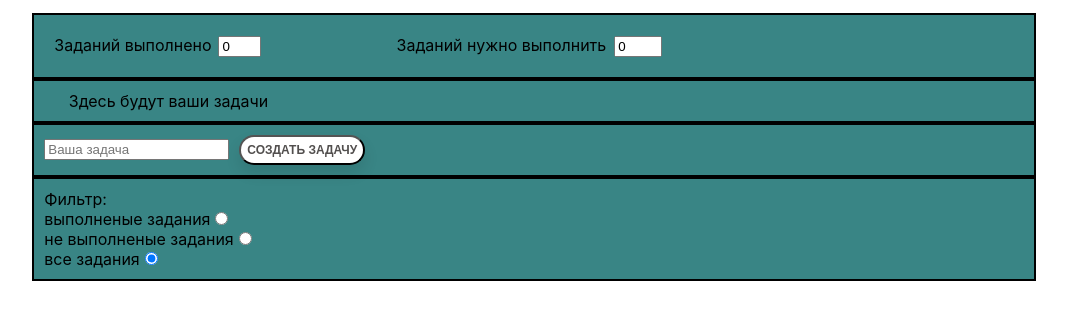
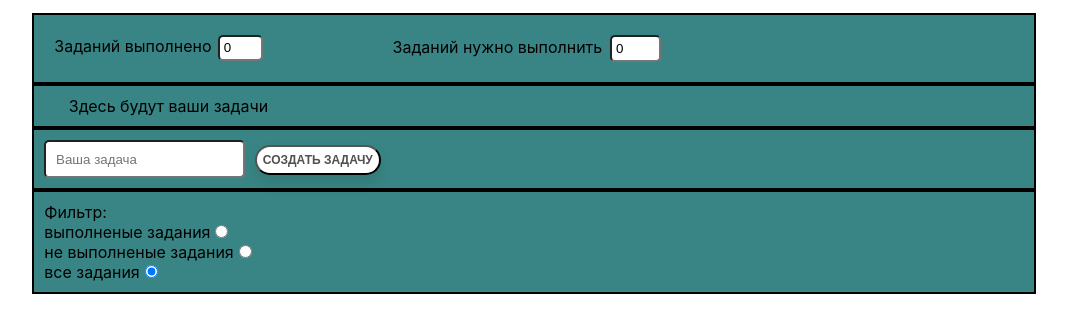
Before and after one commit to beliy-beret/DAO_Tech-test, a React (Create React App) app: page / in a window 1280 px wide. Shown: the top 332 px of the page, without its empty margins (106-1173 px from the left). Built offline with nearby package versions, Linux system fonts and the light colour scheme.

Commit message:
добавил стиль инпутам

```diff
--- a/src/css/App-dist.css
+++ b/src/css/App-dist.css
@@ -2,6 +2,10 @@
   width: 80%;
   background-color: #398585;
   margin: 0 auto;
+}
+.App input {
+  padding: 1%;
+  border-radius: 5px;
 }
 .App__counters {
   border: 2px solid black;
@@ -19,6 +23,13 @@
 .App__input {
   border: 2px solid black;
   padding: 1%;
+}
+.App__input input {
+  cursor: pointer;
+}
+.App__input input:focus {
+  border: 0;
+  box-shadow: 5px 5px 10px 4px black;
 }
 .App__filters {
   display: flex;
--- a/src/css/App.css
+++ b/src/css/App.css
@@ -2,6 +2,10 @@
   width: 80%;
   background-color: #398585;
   margin: 0 auto;
+}
+.App input {
+  padding: 1%;
+  border-radius: 5px;
 }
 .App__counters {
   border: 2px solid black;
@@ -19,6 +23,13 @@
 .App__input {
   border: 2px solid black;
   padding: 1%;
+}
+.App__input input {
+  cursor: pointer;
+}
+.App__input input:focus {
+  border: 0;
+  box-shadow: 5px 5px 10px 4px black;
 }
 .App__filters {
   display: flex;
--- a/src/scss/App.scss
+++ b/src/scss/App.scss
@@ -2,6 +2,10 @@
     width: 80%;
     background-color: rgb(57, 133, 133);
     margin: 0 auto;
+    input {
+        padding: 1%;
+        border-radius: 5px;
+    }
     &__counters{
         border: 2px solid black;
         display: flex;
@@ -18,6 +22,14 @@
     &__input {
         border: 2px solid black;
         padding: 1%;
+        input {
+            cursor: pointer;
+            &:focus {
+                border: 0;
+                box-shadow:5px 5px 10px 4px black;
+            }
+
+        }
     }
     &__filters {
         display: flex;
```
